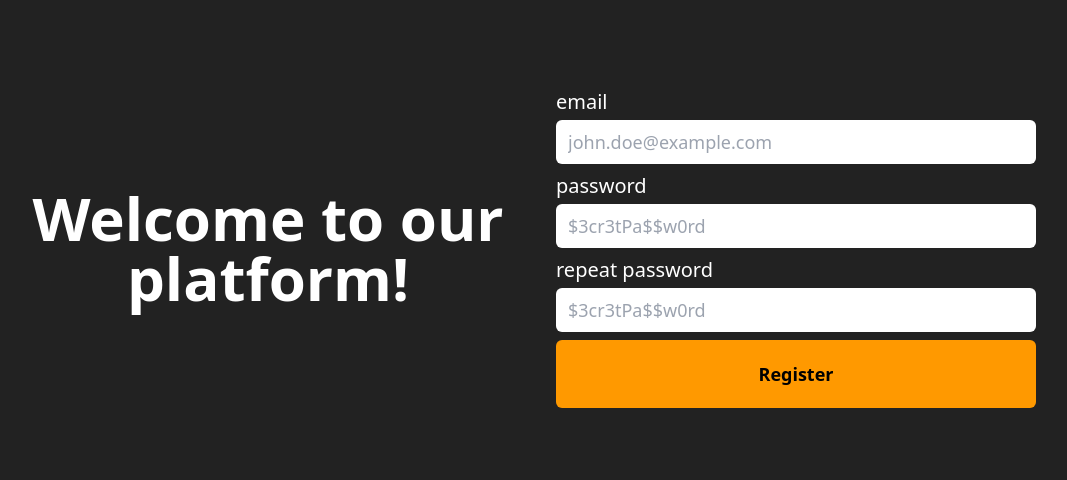
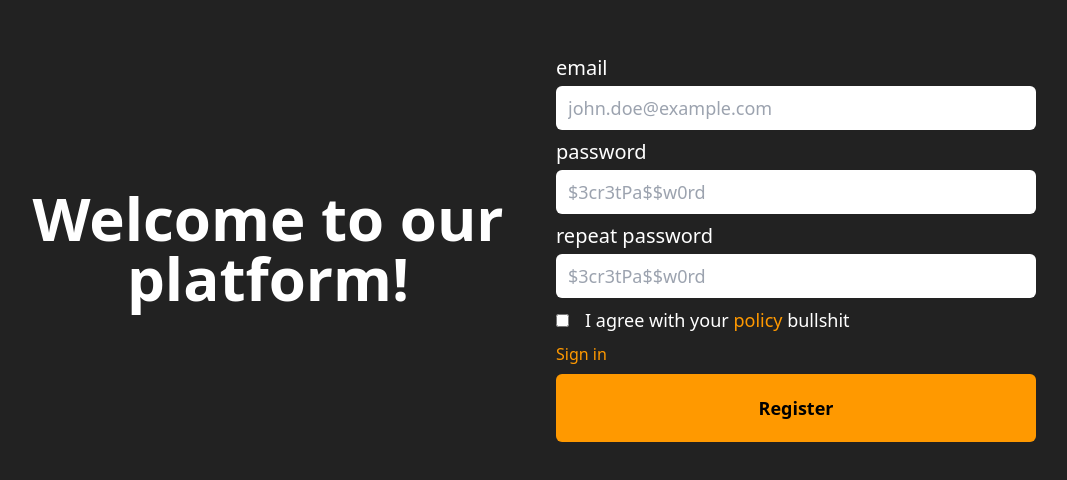
Before and after one commit to marekvospel/oauth2, a Nuxt app in the folder packages/frontend/: page /register in a window 1280 px wide. Shown: the part 152-632 px from the top of the page, without its empty margins (108-1175 px from the left). Built offline with nearby package versions, Linux system fonts and the light colour scheme.

Commit message:
added consent and shit

```diff
--- a/packages/frontend/components/basic/BasicInput.vue
+++ b/packages/frontend/components/basic/BasicInput.vue
@@ -2,7 +2,7 @@
 interface Props {
   modelValue?: string
   placeholder: string
-  label: string
+  label?: string
   type?: string
 }
 
@@ -16,11 +16,20 @@ const value = computed({
 </script>
 
 <template>
-  <div class="flex flex-col gap-1 w-full">
-    <p class="text-xl font-normal">
+  <div class="flex flex-col gap-1 w-full items-start">
+    <p v-if="type !== 'agree'" class="text-xl font-normal">
       {{ label }}
     </p>
-
-    <input v-model="value" :placeholder="placeholder" :type="type ?? 'text'" class="px-3 py-2 text-lg text-black rounded-md w-full">
+    <input v-if="type !== 'agree'" v-model="value" :placeholder="placeholder" :type="type ?? 'text'" class="px-3 py-2 text-lg text-black rounded-md w-full">
+    <div v-else class="flex flex-row gap-4 items-center">
+      <input v-model="value" :placeholder="placeholder" type="checkbox" class="px-3 py-2 text-lg text-black rounded-md">
+      <p class="text-lg font-normal">
+        I agree with your
+        <a href="/privacy-policy" class="text-primary">
+          policy
+        </a>
+        bullshit
+      </p>
+    </div>
   </div>
 </template>
--- a/packages/frontend/components/login/LoginView.vue
+++ b/packages/frontend/components/login/LoginView.vue
@@ -37,6 +37,7 @@ async function login(): Promise<void> {
         <form class="flex flex-col gap-2 w-full" @submit.prevent="login">
           <BasicInput v-model="loginData.email" label="email" placeholder="john.doe@example.com" />
           <BasicInput v-model="loginData.password" type="password" label="password" placeholder="$3cr3tPa$$w0rd" />
+          <a href="/register" class="text-primary w-max">Register</a>
           <BasicButton text="Sign in" />
           <!-- <button type="submit">
           Sign in
--- a/packages/frontend/components/register/RegisterView.vue
+++ b/packages/frontend/components/register/RegisterView.vue
@@ -44,6 +44,8 @@ async function register(): Promise<void> {
           <BasicInput v-model="registerData.email" label="email" placeholder="john.doe@example.com" />
           <BasicInput v-model="registerData.password" type="password" label="password" placeholder="$3cr3tPa$$w0rd" />
           <BasicInput v-model="registerData.passwordRepeat" type="password" label="repeat password" placeholder="$3cr3tPa$$w0rd" />
+          <BasicInput type="agree" placeholder="$3cr3tPa$$w0rd" />
+          <a href="/login" class="text-primary w-max">Sign in</a>
           <BasicButton text="Register" />
           <!-- <button type="submit">
                     Sign in
```
